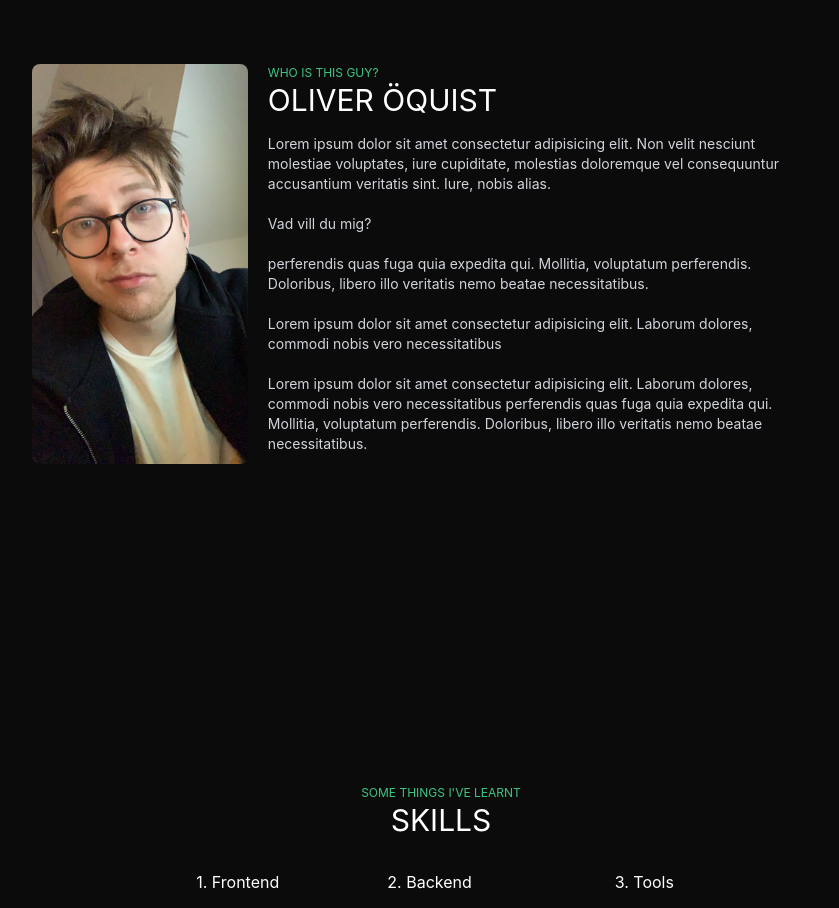
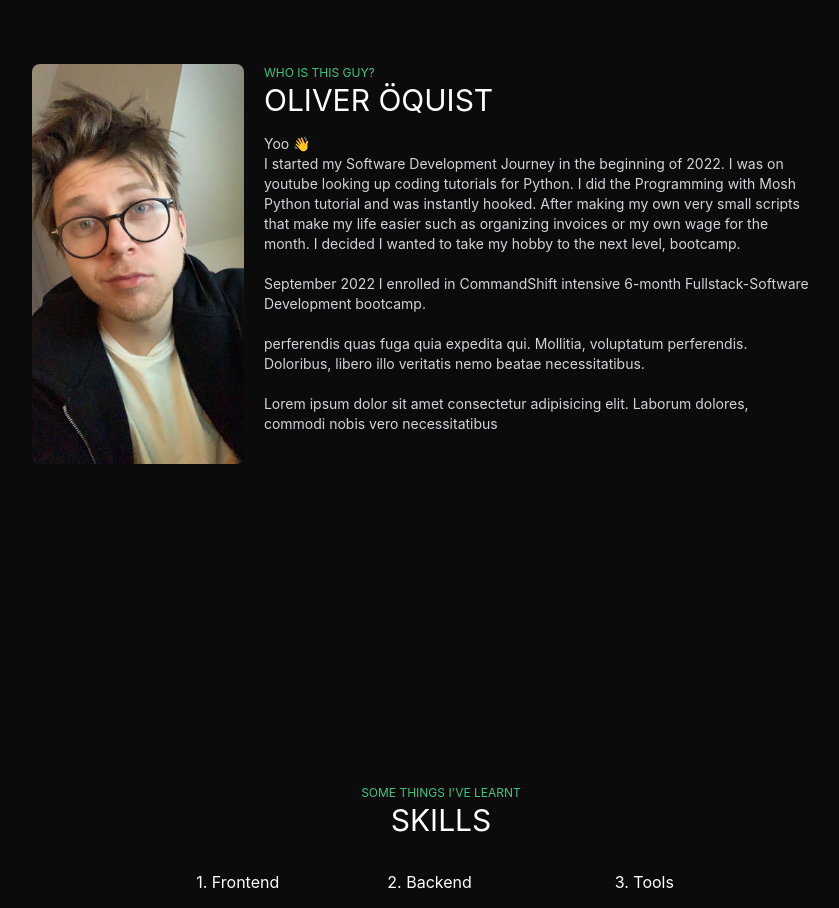
Before and after one commit to Olipolite/portfolioreact, a React (Create React App) app: page / in a window 1280 px wide. Shown: the part 880-1788 px from the top of the page, without its empty margins (199-1038 px from the left). Built offline with nearby package versions, Linux system fonts and the light colour scheme.

Commit message:
Replaced some of the placeholder text on my about section, will be looking at the framer-motion useInView hook next

```diff
--- a/src/components/About.jsx
+++ b/src/components/About.jsx
@@ -11,13 +11,19 @@ function About() {
           <h2 className="text-3xl text-white pb-4">OLIVER ÖQUIST</h2>
           <div>
             <p className="text-sm lg:pr-5 text-left text-gray-300 whitespace-pre-line">
-              Lorem ipsum dolor sit amet consectetur adipisicing elit.
-              Non velit nesciunt molestiae voluptates, iure cupiditate,
-              molestias doloremque vel consequuntur
-              accusantium veritatis sint. Iure, nobis alias.
+              Yoo 👋
+              {'\n'}
+              I started my Software Development Journey in the beginning of 2022.
+              I was on youtube looking up coding tutorials for Python.
+              I did the Programming with Mosh
+              Python tutorial and was instantly hooked. After making my own very small scripts that
+              make my life easier such as
+              organizing invoices or my own wage for the month.
+              I decided I wanted to take my hobby to the next level, bootcamp.
               {'\n'}
               {'\n'}
-              Vad vill du mig?
+              September 2022 I enrolled in CommandShift intensive 6-month Fullstack-Software
+              Development bootcamp.
               {'\n'}
               {'\n'}
               perferendis quas fuga quia expedita qui.
@@ -27,13 +33,6 @@ function About() {
               {'\n'}
               Lorem ipsum dolor sit amet consectetur adipisicing elit.
               Laborum dolores, commodi nobis vero necessitatibus
-              {'\n'}
-              {'\n'}
-              Lorem ipsum dolor sit amet consectetur adipisicing elit.
-              Laborum dolores, commodi nobis vero necessitatibus
-              perferendis quas fuga quia expedita qui.
-              Mollitia, voluptatum perferendis.
-              Doloribus, libero illo veritatis nemo beatae necessitatibus.
             </p>
           </div>
         </article>
```
